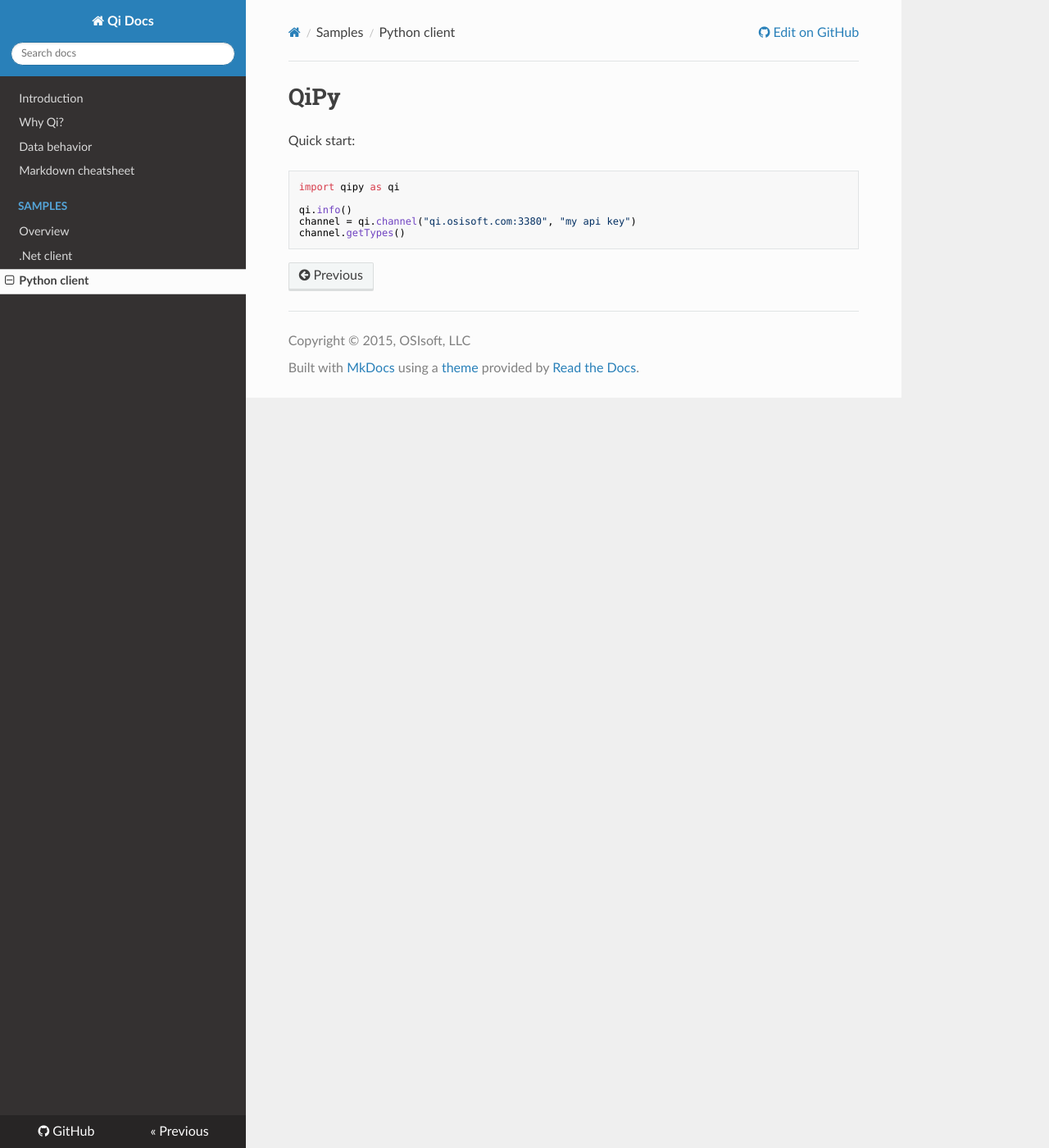
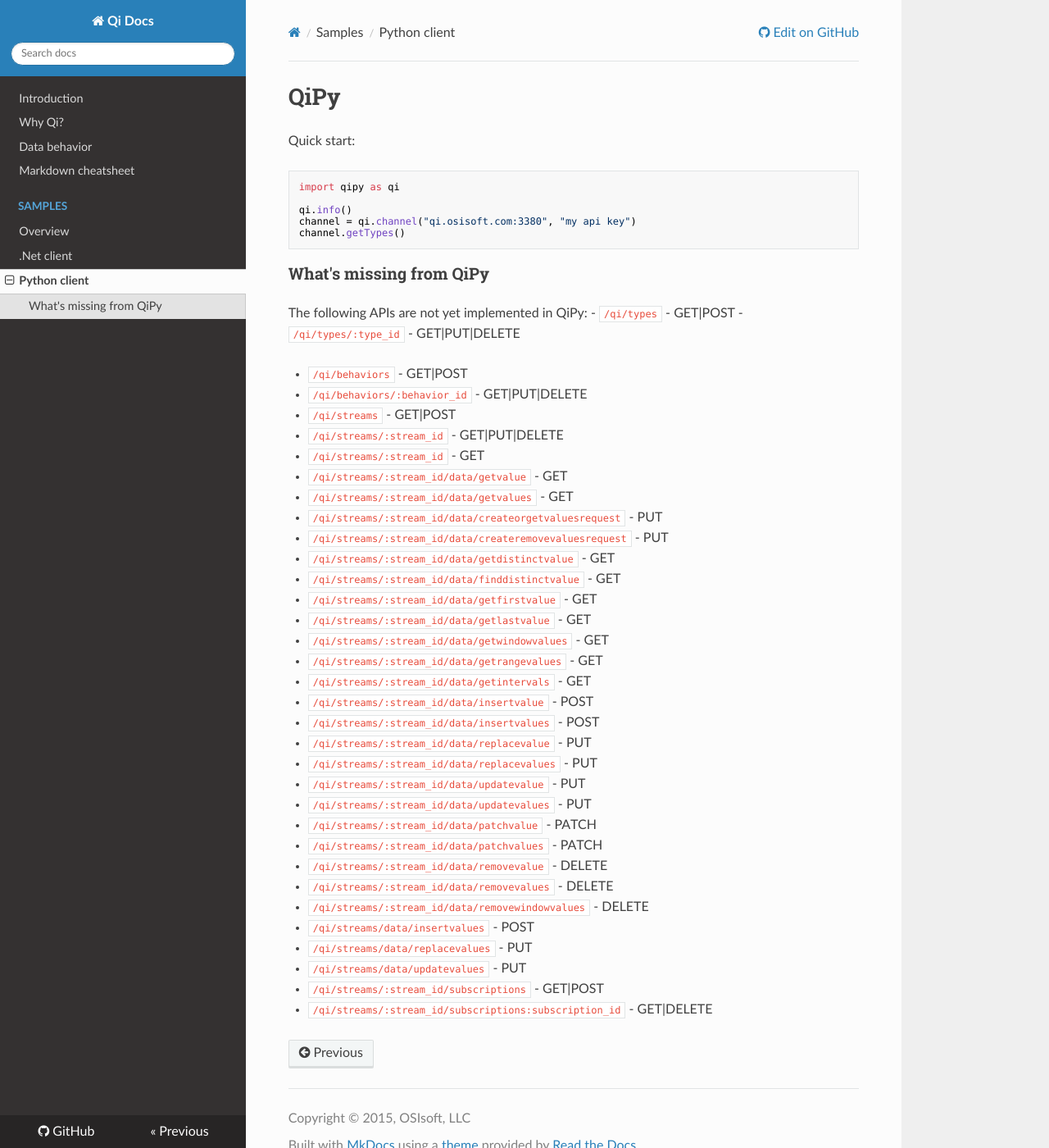
Before and after one commit to AVEVA/AVEVA-Samples, an MkDocs documentation site: the page built from docs/samples/python.md, in a window 1280 px wide and 1400 px high. Shown: the whole window at 82% size. Built offline with MkDocs 1.6.1, drawn with Linux system fonts in a browser that asks for light colours; nearby versions of some CDN libraries; old or Windows-style settings are respelled for this version of MkDocs.

Commit message:
Added a list of unimplemented urls

````diff
--- a/docs/samples/python.md
+++ b/docs/samples/python.md
@@ -7,3 +7,45 @@
 channel = qi.channel("qi.osisoft.com:3380", "my api key")
 channel.getTypes()
 ```
+
+### What's missing from QiPy
+The following APIs are not yet implemented in QiPy:
+ - `/qi/types` - GET|POST
+ - `/qi/types/:type_id` - GET|PUT|DELETE
+
+ - `/qi/behaviors` - GET|POST
+ - `/qi/behaviors/:behavior_id` - GET|PUT|DELETE
+
+ - `/qi/streams` - GET|POST
+ - `/qi/streams/:stream_id` - GET|PUT|DELETE
+ - `/qi/streams/:stream_id` - GET
+
+ - `/qi/streams/:stream_id/data/getvalue` - GET
+ - `/qi/streams/:stream_id/data/getvalues` - GET
+ - `/qi/streams/:stream_id/data/createorgetvaluesrequest`  - PUT
+ - `/qi/streams/:stream_id/data/createremovevaluesrequest` - PUT
+ - `/qi/streams/:stream_id/data/getdistinctvalue` - GET
+ - `/qi/streams/:stream_id/data/finddistinctvalue` - GET
+ - `/qi/streams/:stream_id/data/getfirstvalue` - GET
+ - `/qi/streams/:stream_id/data/getlastvalue` - GET
+ - `/qi/streams/:stream_id/data/getwindowvalues` - GET
+ - `/qi/streams/:stream_id/data/getrangevalues` - GET
+ - `/qi/streams/:stream_id/data/getintervals` - GET
+ - `/qi/streams/:stream_id/data/insertvalue` - POST
+ - `/qi/streams/:stream_id/data/insertvalues` - POST
+ - `/qi/streams/:stream_id/data/replacevalue` - PUT
+ - `/qi/streams/:stream_id/data/replacevalues` - PUT
+ - `/qi/streams/:stream_id/data/updatevalue` - PUT
+ - `/qi/streams/:stream_id/data/updatevalues` - PUT
+ - `/qi/streams/:stream_id/data/patchvalue` - PATCH
+ - `/qi/streams/:stream_id/data/patchvalues` - PATCH
+ - `/qi/streams/:stream_id/data/removevalue` - DELETE
+ - `/qi/streams/:stream_id/data/removevalues` - DELETE
+ - `/qi/streams/:stream_id/data/removewindowvalues` - DELETE
+
+ - `/qi/streams/data/insertvalues` - POST
+ - `/qi/streams/data/replacevalues` - PUT
+ - `/qi/streams/data/updatevalues` - PUT
+
+ - `/qi/streams/:stream_id/subscriptions` - GET|POST
+ - `/qi/streams/:stream_id/subscriptions:subscription_id` - GET|DELETE
````
